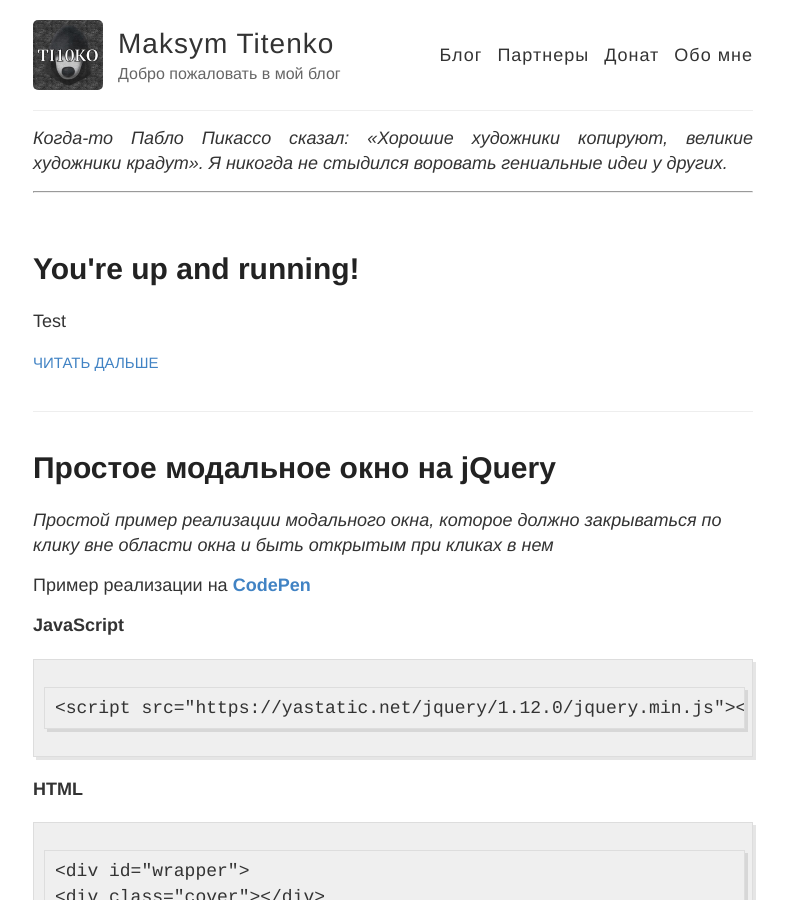
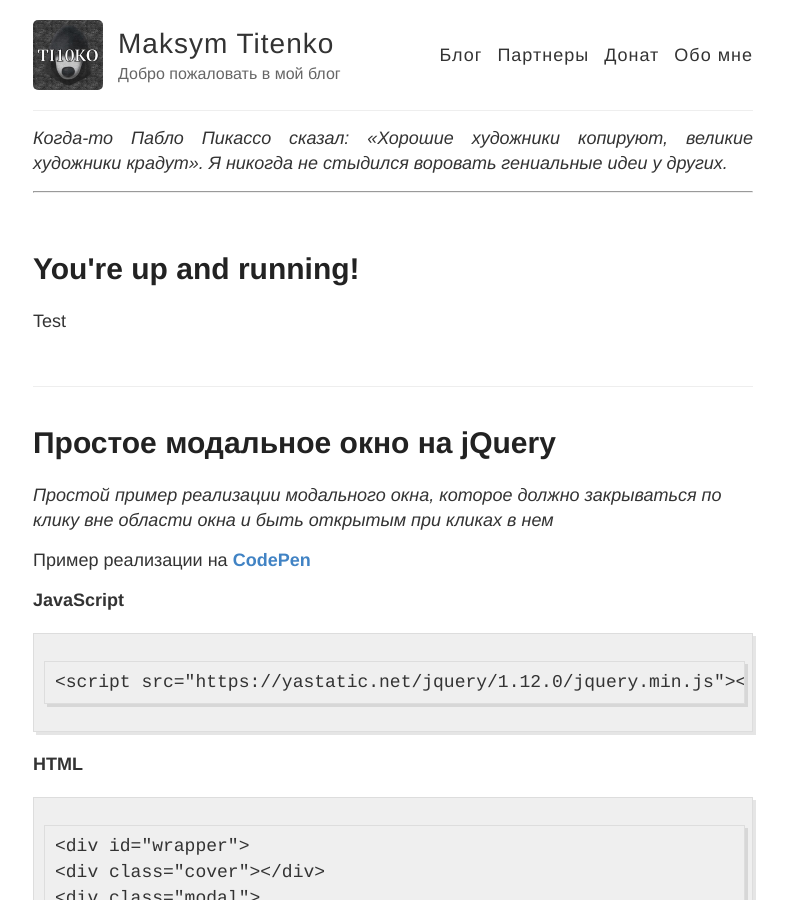
Before and after one commit to titenko/titenko.github.io, a Jekyll site: the page built from index.html, in a window 1280 px wide and 900 px high. Shown: the whole window, without its empty margins (247-1034 px from the left). Built offline with Jekyll 4.4.1, drawn with Linux system fonts in a browser that asks for light colours; nearby versions of some CDN libraries.

Commit message:
Update index.html

```diff
--- a/index.html
+++ b/index.html
@@ -12,7 +12,6 @@
        {{ post.content }}
       </div>
 
-     <a href="{{ site.baseurl }}{{ post.url }}" class="read-more">Читать дальше</a>
     </article>
   {% endfor %}
 </div>
```
